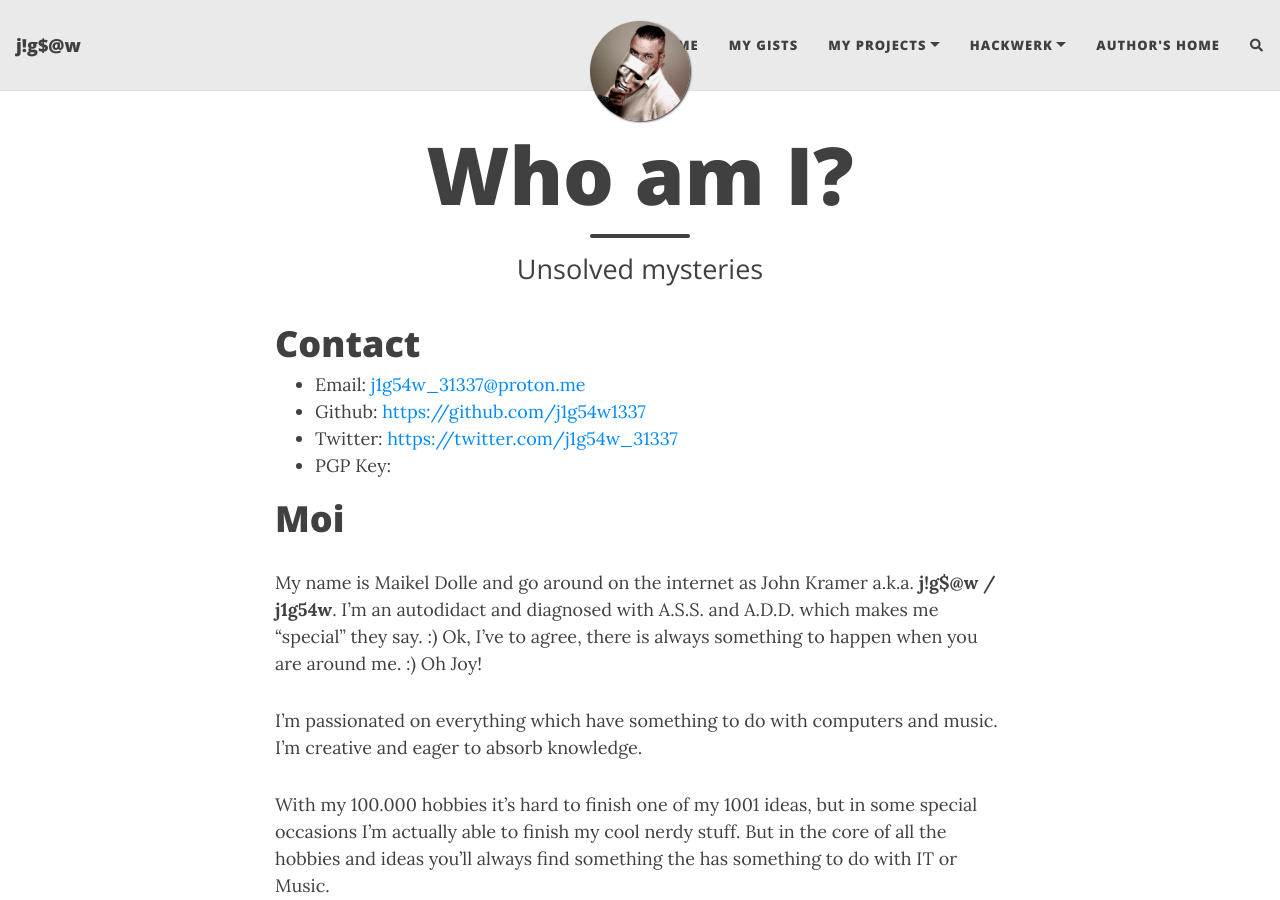
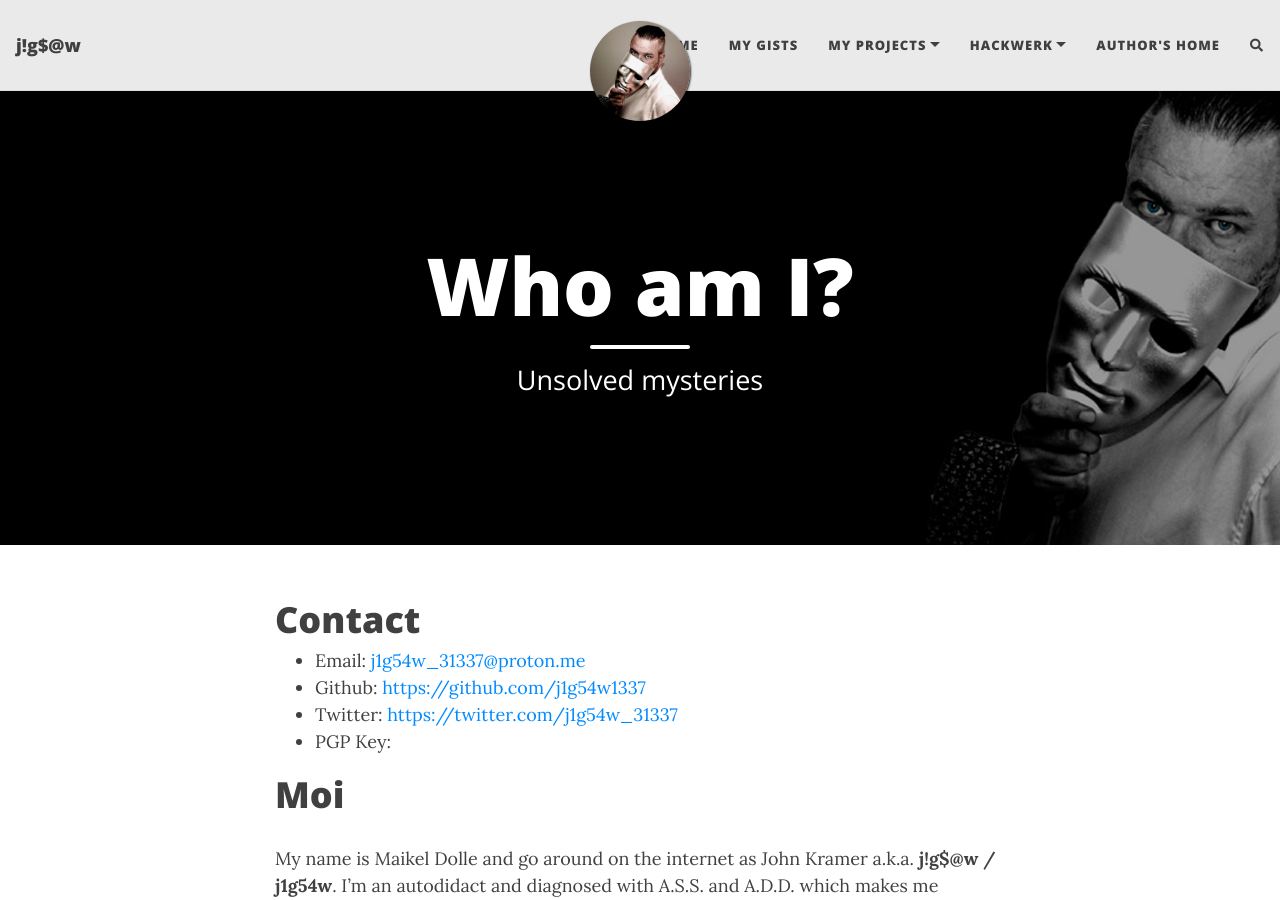
Before and after one commit to j1g54w1337/j1g54w1337.github.io, a Jekyll site: the page built from aboutme.md, in a window 1280 px wide and 900 px high. Built offline with Jekyll 4.4.1, drawn with Linux system fonts in a browser that asks for light colours; nearby versions of some CDN libraries; comment, search, counter and statistics services are not loaded.

Commit message:
Debugging banner and added thumbnail image

```diff
--- a/aboutme.md
+++ b/aboutme.md
@@ -2,9 +2,11 @@
 layout: page
 title: Who am I?
 subtitle: Unsolved mysteries
-cover_img: /assets/img/j1g54w-blog.jpg
+gh-repo: j1g54w1337/j1g54w.github.io
+gh-badge: [star, fork, follow]
+cover-img: /assets/img/j1g54w-blog.jpg
 thumbnail-img: /assets/img/j1g54w-thumb.jpg
-share_img: /assets/img/j1g54w-blog.jpg
+share-img: /assets/img/j1g54w-blog.jpg
 ---
 
 # Contact
```
